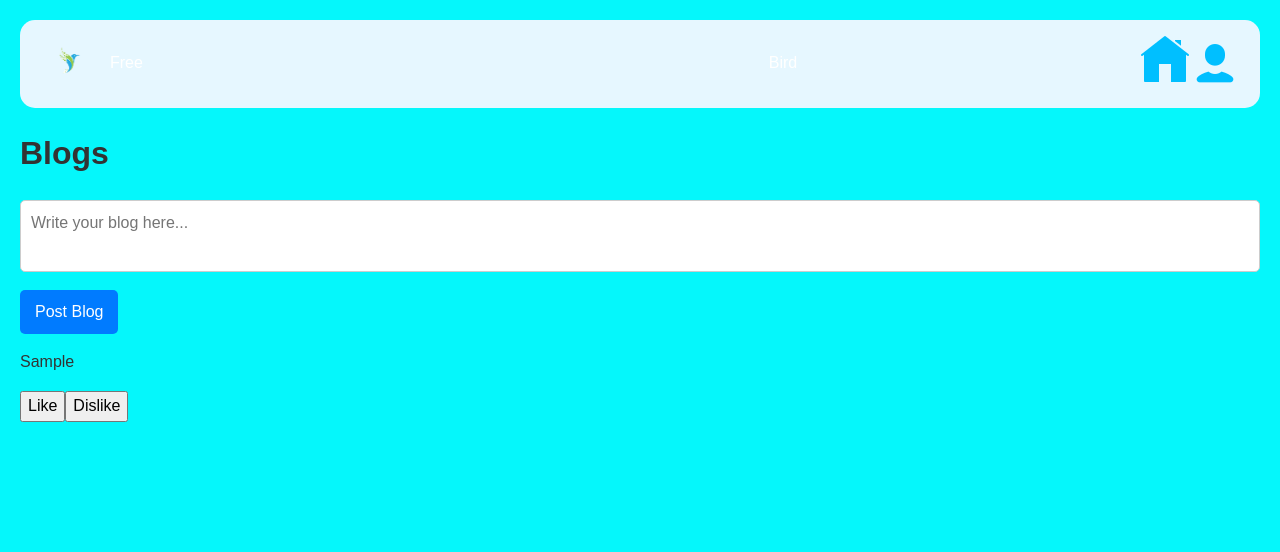
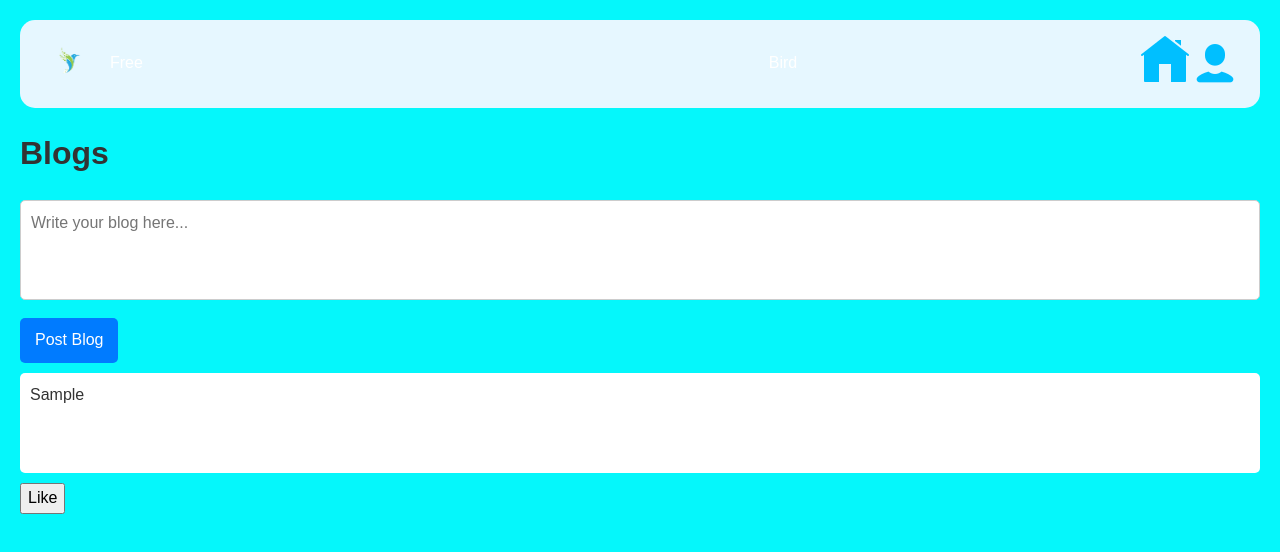
Before and after one commit to NithikonIndy/ProjectSE, a React (Create React App) app in the folder Frontend/: page /home in a window 1280 px wide. Both pictures are taken after typing "Sample" into the empty fields and a click on the button "Post Blog". Shown: the top 552 px of the page. Built offline with nearby package versions, Linux system fonts and the light colour scheme.

Commit message:
create blog container

```diff
--- a/Frontend/src/Homepage.css
+++ b/Frontend/src/Homepage.css
@@ -13,6 +13,7 @@
 
 .blog-section textarea {
   width: 100%;
+  height: 100px;
   padding: 10px;
   border: 1px solid #ccc;
   border-radius: 5px;
@@ -28,3 +29,12 @@
   border-radius: 5px;
   cursor: pointer;
 }
+.message-container {
+  background-color: #ffffff;
+  padding: 10px;
+  margin-top: 10px;
+  margin-bottom: 10px;
+  border-radius: 5px;
+  width: 100%;
+  height: 100px;
+}
--- a/Frontend/src/Homepage.js
+++ b/Frontend/src/Homepage.js
@@ -2,12 +2,16 @@
 import React, { useState } from 'react';
 import Header from './Header'; // Update the path accordingly
 import './Homepage.css'; // Import your custom styles
-import Blog from './Blog'; // Import the new Blog component
 
-// Assume you have a Card component
-const Card = ({ children }) => (
-  <div className="card">
-    {children}
+const MessageContainer = ({ message }) => (
+  <div className="message-container">
+    {message}
+  </div>
+);
+
+const BlogContentContainer = ({ content }) => (
+  <div className="blog-content-container">
+    {content}
   </div>
 );
 
@@ -15,6 +19,7 @@ const Homepage = () => {
   const [blogText, setBlogText] = useState('');
   const [blogs, setBlogs] = useState([]);
   const [blogLikes, setBlogLikes] = useState({}); // New state to keep track of likes for each blog
+  const [postMessage, setPostMessage] = useState('');
 
   const handleBlogChange = (event) => {
     setBlogText(event.target.value);
@@ -26,33 +31,24 @@ const Homepage = () => {
       const newBlog = {
         id: Date.now(), // Unique identifier (using timestamp)
         content: blogText,
-        likes: 0, // Initialize likes count to 0
-        dislikes: 0, // Initialize dislikes count to 0
       };
 
       setBlogs((prevBlogs) => [...prevBlogs, newBlog]);
+      setBlogLikes((prevLikes) => ({ ...prevLikes, [newBlog.id]: 0 })); // Initialize likes count to 0
       setBlogText('');
+      setPostMessage('Blog posted successfully!'); // Set the success message
+    } else {
+      setPostMessage('Please enter a blog before posting.'); // Set an error message
     }
   };
 
+  // Function to handle liking a blog
   const handleLikeBlog = (blogId) => {
-    setBlogs((prevBlogs) =>
-      prevBlogs.map((blog) =>
-        blog.id === blogId
-          ? { ...blog, likes: blog.likes + 1, dislikes: 0 } // Reset dislikes when liking
-          : blog
-      )
-    );
-  };
-
-  const handleDislikeBlog = (blogId) => {
-    setBlogs((prevBlogs) =>
-      prevBlogs.map((blog) =>
-        blog.id === blogId
-          ? { ...blog, dislikes: blog.dislikes + 1, likes: 0 } // Reset likes when disliking
-          : blog
-      )
-    );
+    // Update the likes in the state
+    setBlogLikes((prevLikes) => ({
+      ...prevLikes,
+      [blogId]: prevLikes[blogId] + 1,
+    }));
   };
 
   return (
@@ -67,17 +63,16 @@ const Homepage = () => {
           onChange={handleBlogChange}
         />
         <button onClick={handlePostBlog}>Post Blog</button>
+        {/* Display post message */}
       </div>
       {/* Display existing blogs */}
       <div className="existing-blogs">
         {blogs.map((blog) => (
-          <Card key={blog.id}>
-            <Blog
-              blog={blog}
-              onLike={() => handleLikeBlog(blog.id)}
-              onDislike={() => handleDislikeBlog(blog.id)}
-            />
-          </Card>
+          <div key={blog.id} className="blog-item">
+            <MessageContainer message={blog.content} />
+            <button onClick={() => handleLikeBlog(blog.id)}>Like</button>
+            {blogLikes[blog.id] > 0 && <span>{blogLikes[blog.id]} ❤️</span>}
+          </div>
         ))}
       </div>
       {/* ...other content */}
--- a/Frontend/src/blog.js
+++ b/Frontend/src/blog.js
@@ -1,15 +1,16 @@
+// Blog.js
 import React from 'react';
 
-const Blog = ({ blog, onLike, onDislike }) => (
-
+const Blog = ({ post, onLike, onDislike }) => (
   <div className="blog-item">
-      <p>{blog.content}</p>
+    <p>{post.content}</p>
     <div className="like-section">
       <button onClick={onLike}>Like</button>
       <button onClick={onDislike}>Dislike</button>
-        {blog.likes > 0 && <span>{blog.likes} ❤️</span>}
-        {blog.dislikes > 0 && <span>{blog.dislikes} 👎</span>}
+      {post.likes > 0 && <span>{post.likes} ❤️</span>}
+      {post.dislikes > 0 && <span>{post.dislikes} 👎</span>}
     </div>
   </div>
 );
+
 export default Blog;
```
Also changed, not shown: Frontend/src/ฺBlog.js (deleted, +0 -13 lines), Frontend/src/Blog.css (renamed from Frontend/src/ฺBlog.css), Frontend/src/CommentPage.js (line endings or trailing spaces). Lines whose indentation alone changed are shown as unchanged.
